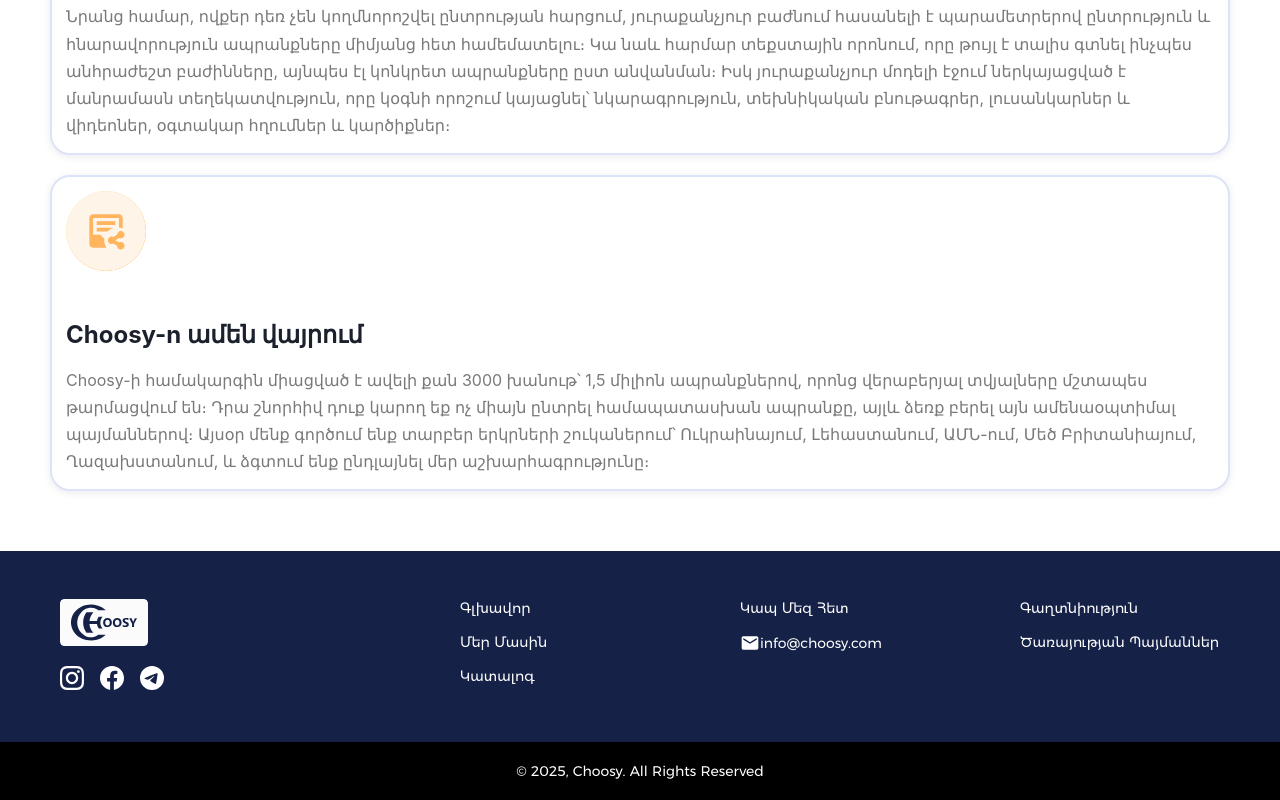
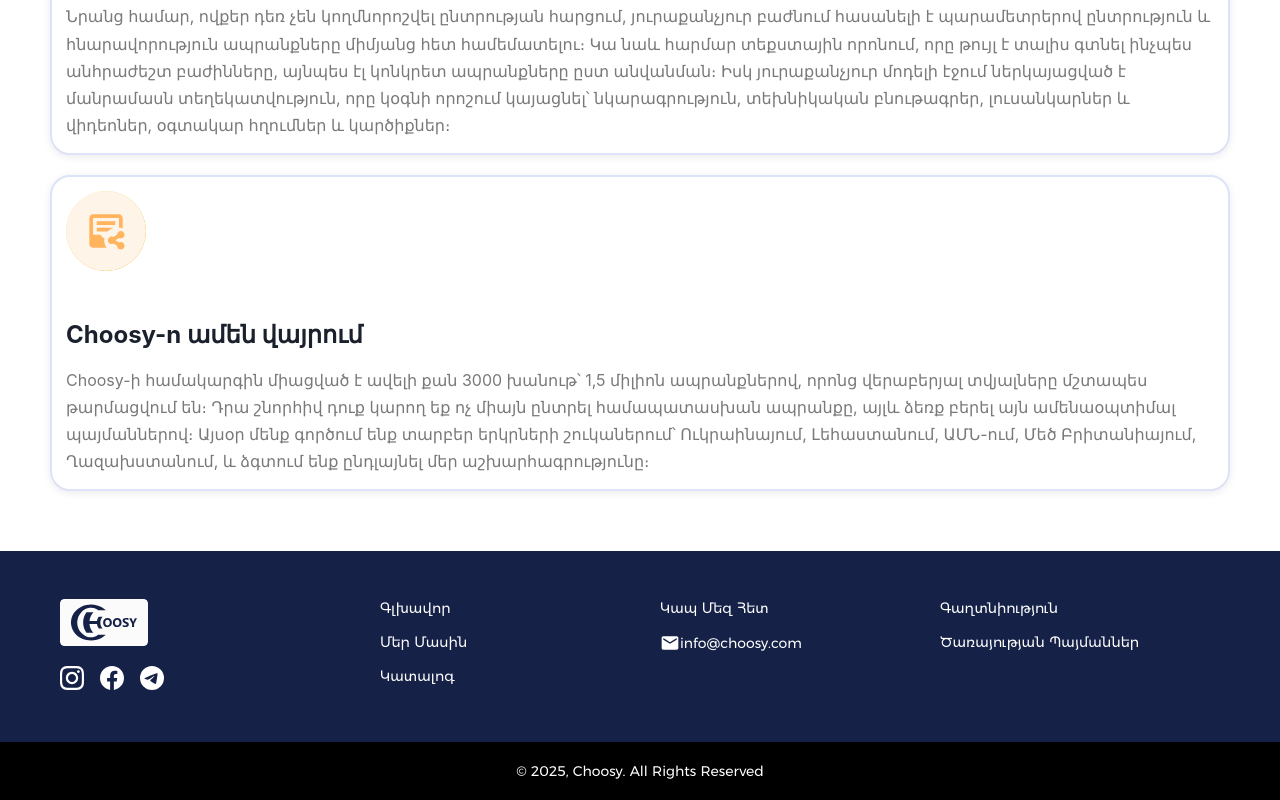
Before and after one commit to garmanucharyan1998-prog/Choozy, a React (Create React App) app: page / in a window 1280 px wide. Shown: the part 3340-4140 px from the top of the page. Built offline with nearby package versions, Linux system fonts and the light colour scheme.

Commit message:
*Simple UI Fix In Footer To Make Consiistent with figma

```diff
--- a/src/components/Footer/Footer.css
+++ b/src/components/Footer/Footer.css
@@ -108,6 +108,12 @@
 
 /* Media Queries for Responsive Design */
 
+@media (min-width: 1024px) {
+  .footer-nav{
+    padding: 0 80px;
+  }
+}
+
 /* 1024px to 1440px */
 @media (max-width: 1440px) and (min-width: 1024px) {
   .footer-container {
```
